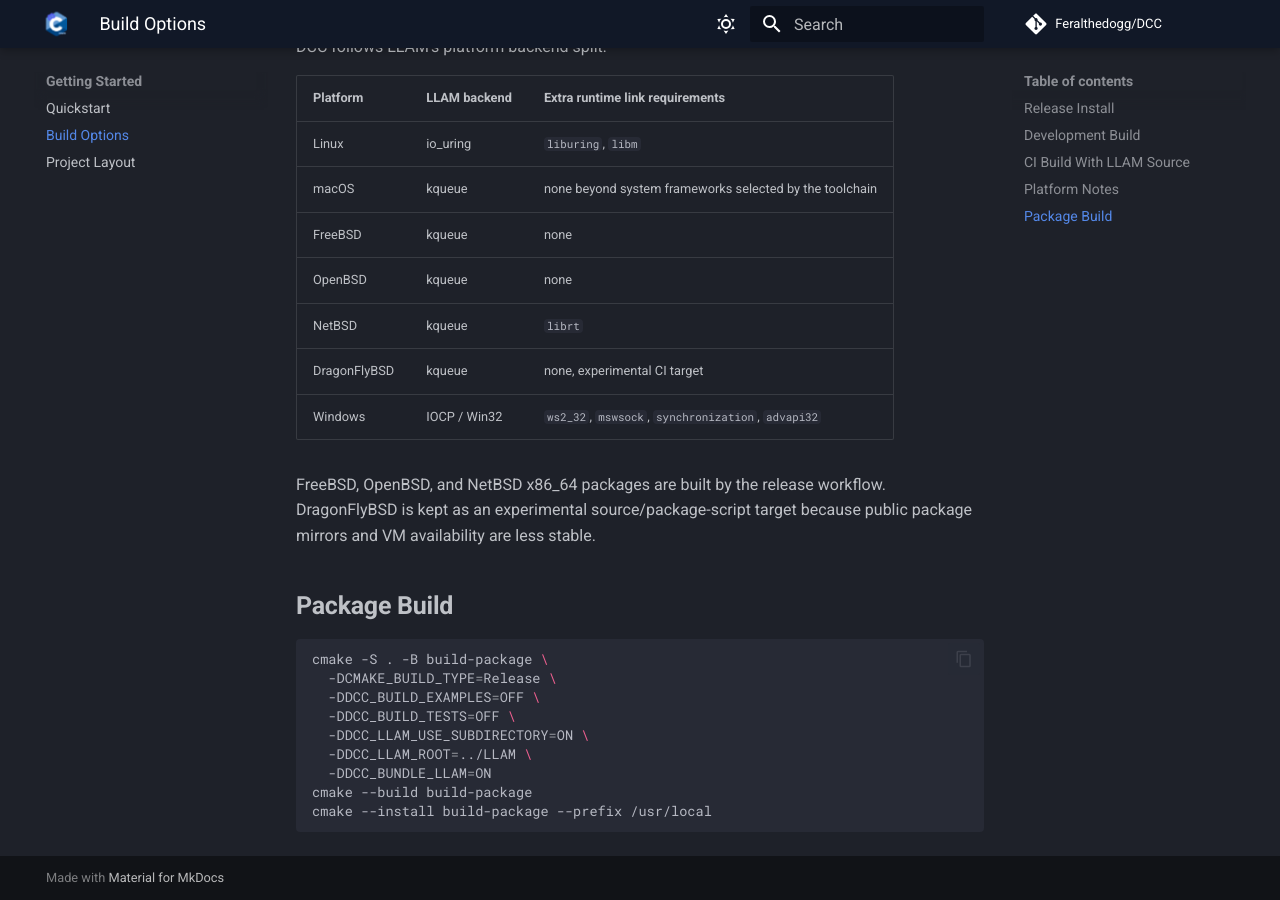
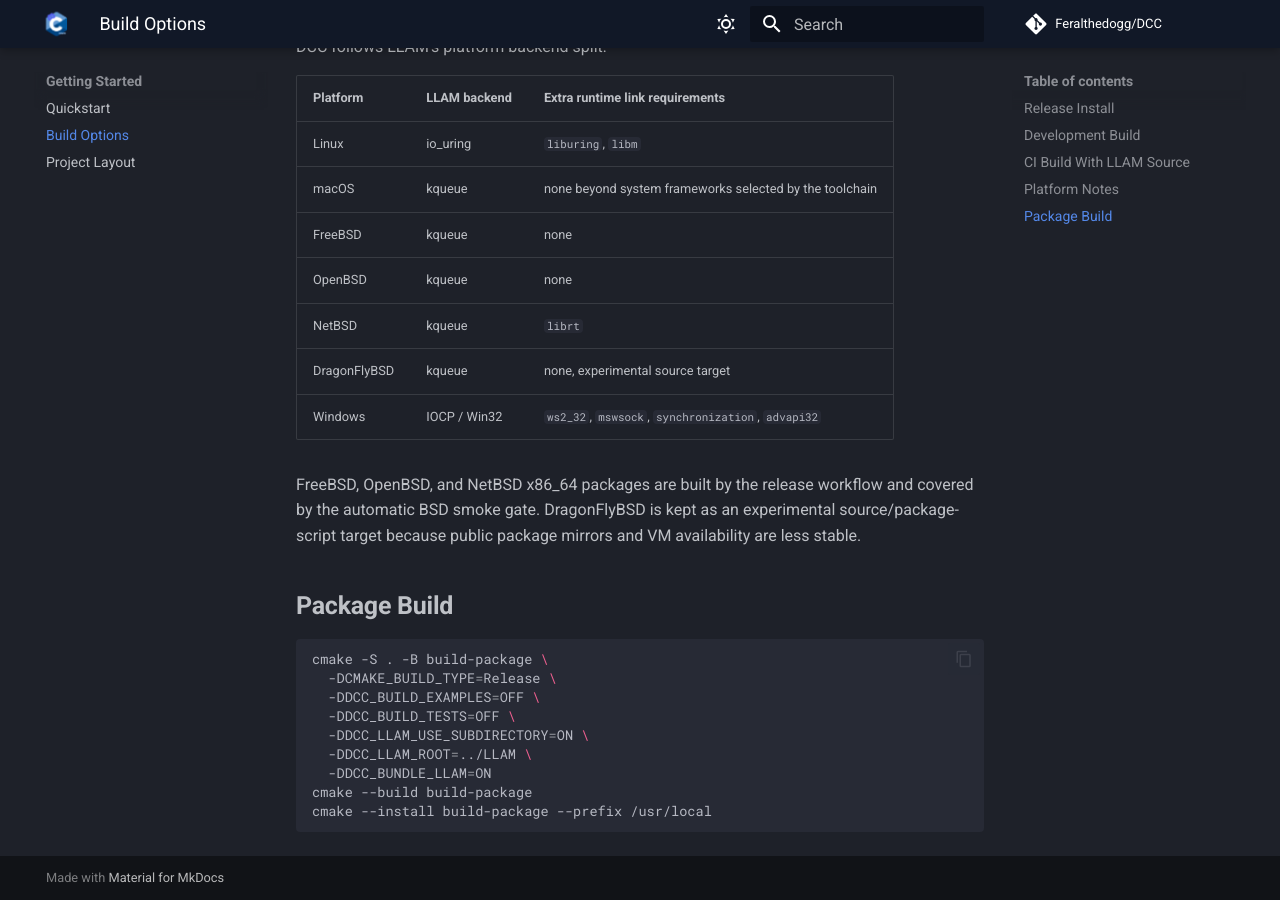
Before and after one commit to Feralthedogg/DCC, an MkDocs documentation site: the page built from docs/reference/build-options.md, in a window 1280 px wide and 900 px high, scrolled down 1848 px. Built offline with MkDocs 1.6.1 and Material for MkDocs 9.7.7, drawn with Linux system fonts in a browser that asks for light colours; comment, search, counter and statistics services are not loaded.

Commit message:
Keep automatic BSD gate to stable targets

```diff
--- a/docs/reference/build-options.md
+++ b/docs/reference/build-options.md
@@ -66,12 +66,13 @@ DCC follows LLAM's platform backend split:
 | FreeBSD | kqueue | none |
 | OpenBSD | kqueue | none |
 | NetBSD | kqueue | `librt` |
-| DragonFlyBSD | kqueue | none, experimental CI target |
+| DragonFlyBSD | kqueue | none, experimental source target |
 | Windows | IOCP / Win32 | `ws2_32`, `mswsock`, `synchronization`, `advapi32` |
 
-FreeBSD, OpenBSD, and NetBSD x86_64 packages are built by the release workflow.
-DragonFlyBSD is kept as an experimental source/package-script target because
-public package mirrors and VM availability are less stable.
+FreeBSD, OpenBSD, and NetBSD x86_64 packages are built by the release workflow
+and covered by the automatic BSD smoke gate. DragonFlyBSD is kept as an
+experimental source/package-script target because public package mirrors and VM
+availability are less stable.
 
 ## Package Build
 
```
Also changed, not shown: docs/deployment/github-actions.md (+3 -3 lines), 1 other file.
